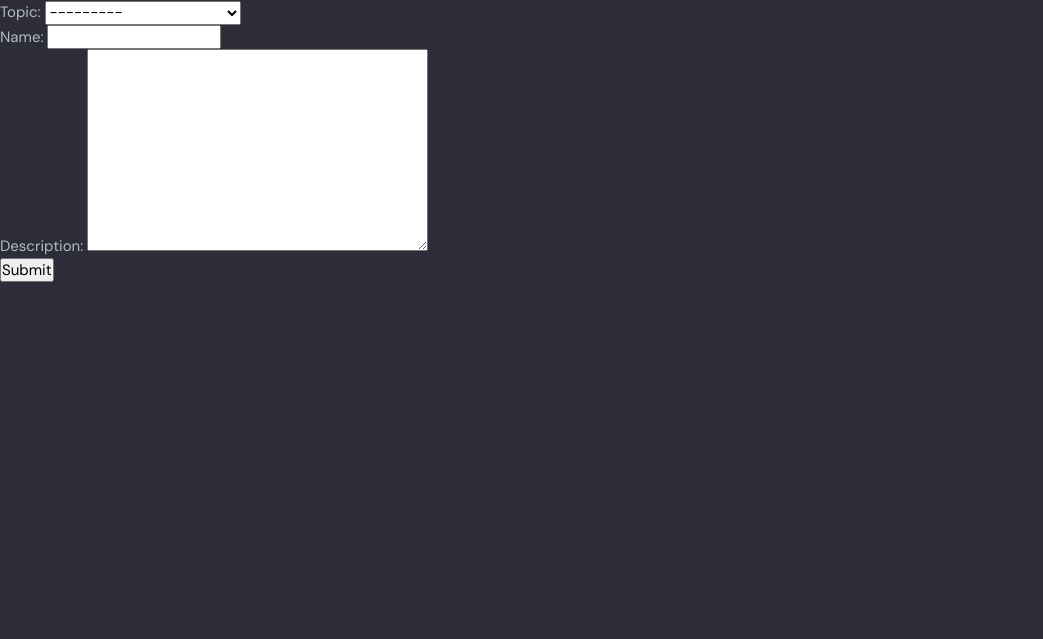
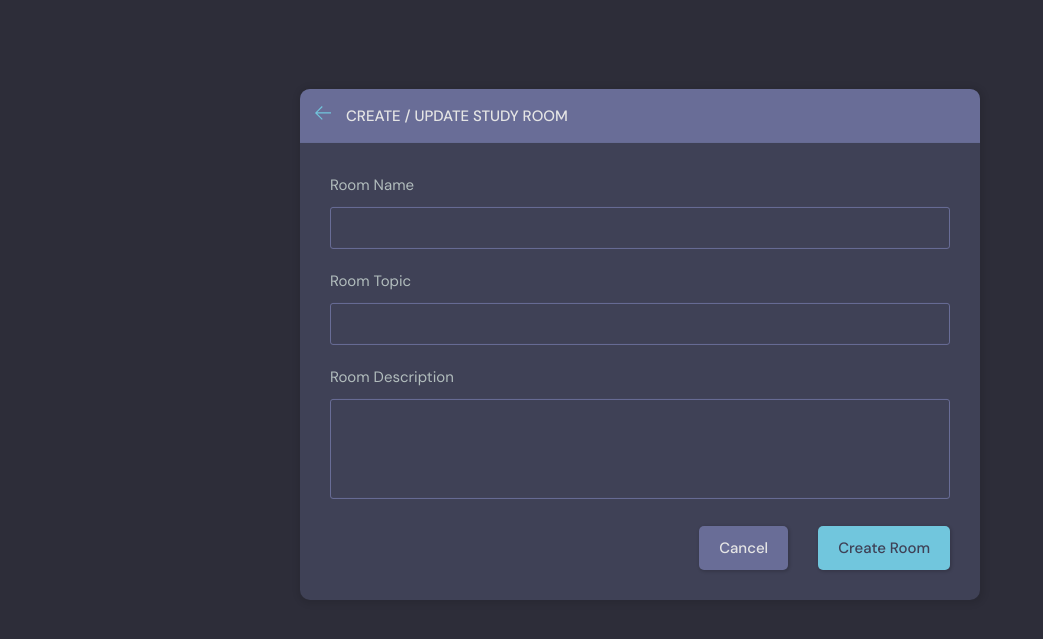
Before and after one commit to DerickMghanga/DJANGO-Developers-Online-Forum-App, a Django app: page /create-room/ in a window 1280 px wide. Shown: the part 76-715 px from the top of the page, without its empty margins (0-1043 px from the left). Run offline with Django 5.2, Linux system fonts and the light colour scheme; a user stored in the database is signed in; data comes from the database, SQL or seed files in the repository; both versions use the stored data as it was after the commit.

Commit message:
create topic done

```diff
--- a/studyMate/base/templates/base/room_form.html
+++ b/studyMate/base/templates/base/room_form.html
@@ -1,14 +1,79 @@
-{% extends 'main.html' %}
+{% extends 'main.html' %} {% block content %}
 
-{% block content %}
+<div class="create-room layout">
+  <div class="container">
+    <div class="layout__box">
+      <div class="layout__boxHeader">
+        <div class="layout__boxTitle">
+          <a href="{% url 'home' %}">
+            <svg
+              version="1.1"
+              xmlns="http://www.w3.org/2000/svg"
+              width="32"
+              height="32"
+              viewBox="0 0 32 32"
+            >
+              <title>arrow-left</title>
+              <path
+                d="M13.723 2.286l-13.723 13.714 13.719 13.714 1.616-1.611-10.96-10.96h27.625v-2.286h-27.625l10.965-10.965-1.616-1.607z"
+              ></path>
+            </svg>
+          </a>
+          <h3>Create / Update Study Room</h3>
+        </div>
+      </div>
+      <div class="layout__body">
+        <form class="form" action="#" method="POST">
+          {% csrf_token %}
 
-<div>
-    <form method="POST" action="">
-        {% csrf_token %}
+          <div class="form__group">
+            <label for="room_name">Room Name</label>
+            {{form.name}}
+          </div>
 
-        {{form.as_p}}
-        <input type="submit" value="Submit">
-    </form>
+          <div class="form__group">
+            <label for="room_topic">Room Topic</label>
+            <input required type="text" name="topic" list="topic-list" />
+            <!-- DROP-DOWN MENU WHEN A USER CLICKS THE INPUT -->
+            <datalist id="topic-list">
+              <select id="room_topic">
+                {% for topic in topics %}
+                <option value="{{topic.name}}">{{topic.name}}</option>
+                {% endfor %}
+              </select>
+            </datalist>
+          </div>
+
+          <div class="form__group">
+            <label for="room_description">Room Description</label>
+            {{form.description}}
+          </div>
+
+          <!-- <div class="form__group">
+            <label for="room_topic">Topic</label>
+            <input
+              required
+              type="text"
+              name="topic"
+              id="room_topic"
+              list="topic-list"
+            />
+            <datalist id="topic-list">
+              <select id="room_topic">
+                <option value="">Select your topic</option>
+                <option value="Python">Python</option>
+                <option value="Django">Django</option>
+              </select>
+            </datalist>
+          </div> -->
+
+          <div class="form__action">
+            <a class="btn btn--dark" href="index.html">Cancel</a>
+            <button class="btn btn--main" type="submit">Create Room</button>
+          </div>
+        </form>
+      </div>
+    </div>
+  </div>
 </div>
-
 {% endblock content %}
--- a/studyMate/base/views.py
+++ b/studyMate/base/views.py
@@ -110,6 +110,7 @@ def userProfile(request, pk):
 @login_required(login_url='/login') # redirects to user to log in if not logged in
 def createRoom(request):
     form = RoomForm()
+    topics = Topic.objects.all()
     if request.method == 'POST':
         #print(request.POST)
         form = RoomForm(request.POST) #process the data submitted in the form
@@ -118,7 +119,7 @@ def createRoom(request):
             room.host = request.user  # logged in user as host of the created room
             room.save()
             return redirect('home')
-    context = {'form': form}
+    context = {'form': form, 'topics': topics}
     return render(request, 'base/room_form.html', context)
 
 
--- a/studyMate/templates/navbar.html
+++ b/studyMate/templates/navbar.html
@@ -30,7 +30,7 @@
       <!-- Logged In -->
       {% if request.user.is_authenticated %}
       <div class="header__user">
-        <a href="profile.html">
+        <a href="{% url 'user-profile' request.user.id %}">
           <div class="avatar avatar--medium active">
             <img src="https://randomuser.me/api/portraits/men/37.jpg" />
           </div>
```
Also changed, not shown: studyMate/base/templates/base/room_form_old.html (added, +14 -0 lines), studyMate/db.sqlite3.
